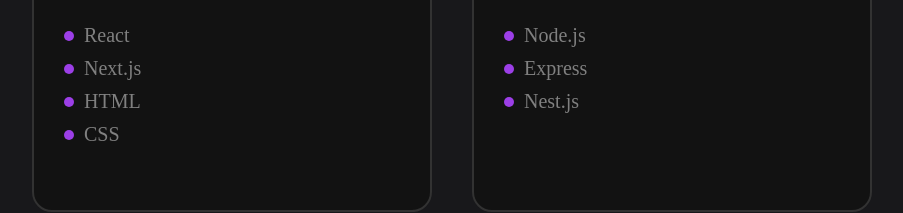
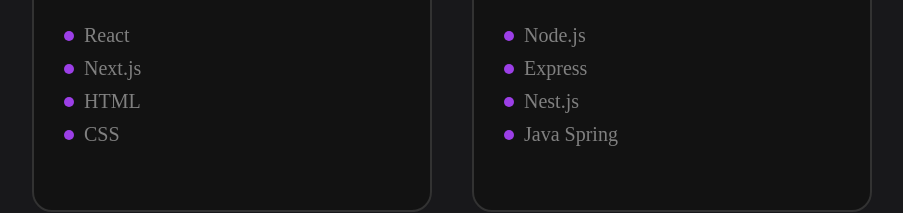
Before and after one commit to DevGustaa/devgustaportfolio, a React (Vite) app: page / in a window 1280 px wide. Shown: the part 2000-2213 px from the top of the page, without its empty margins (188-1091 px from the left). Built offline with nearby package versions, Linux system fonts and the light colour scheme.

Commit message:
Adicionado nova skill (Java Spring)

```diff
--- a/src/data/skills.ts
+++ b/src/data/skills.ts
@@ -38,6 +38,7 @@
         { name: "Node.js" },
         { name: "Express" },
         { name: "Nest.js" },
+        { name: "Java Spring" },
       ],
     },
     {
```
